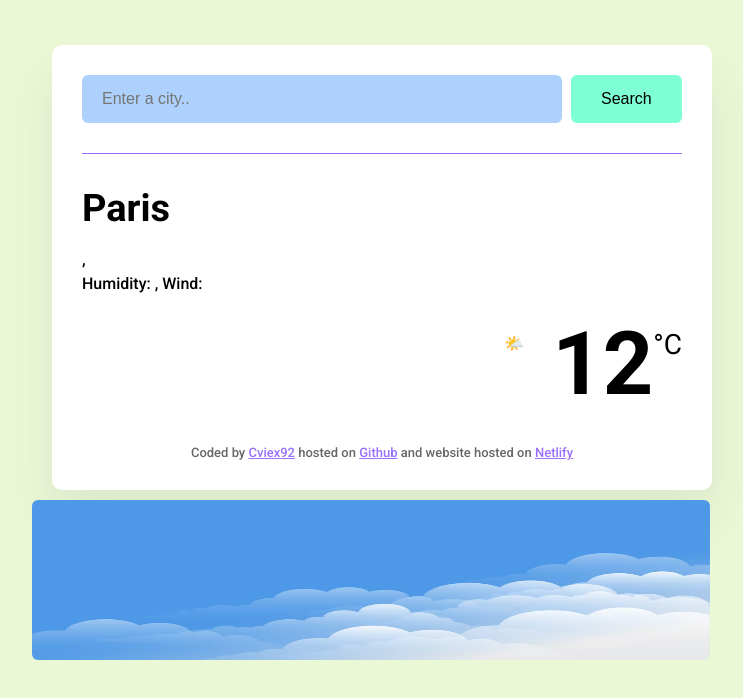
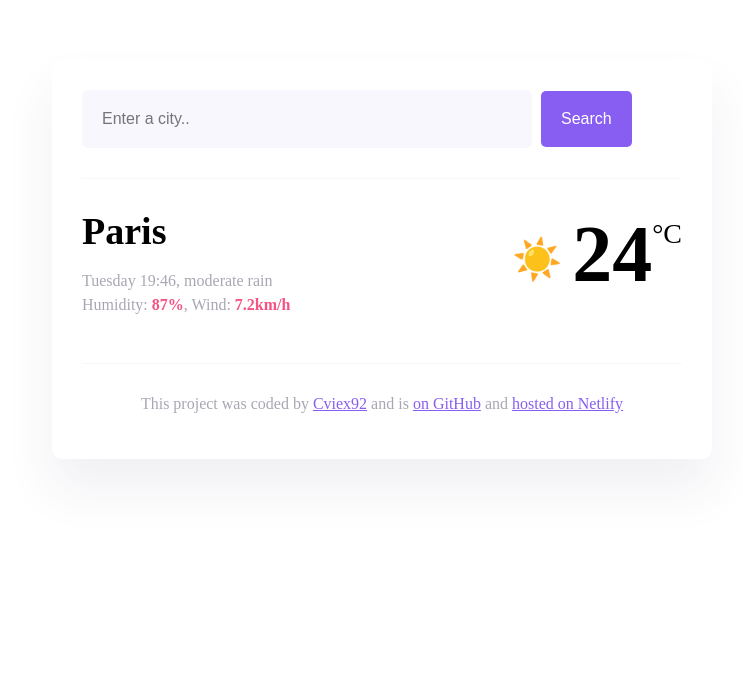
Before and after one commit to Cviex92/ElTiempo, a plain HTML site: page index.html in a window 1280 px wide. Shown: the whole page, without its empty margins (258-1001 px from the left). Drawn offline with nearby package versions, Linux system fonts and the light colour scheme; no server answers.

Commit message:
Fixing and rearranging

```diff
--- a/index.html
+++ b/index.html
@@ -7,55 +7,46 @@
   <link rel="preconnect" href="https://fonts.googleapis.com" />
   <link rel="preconnect" href="https://fonts.gstatic.com" crossorigin />
   <link
-    href="https://fonts.googleapis.com/css2?family=Roboto:ital,wght@0,100;0,300;0,400;0,500;0,700;0,900;1,100;1,300;1,400;1,500;1,700;1,900&display=swap"
+    href="https://fonts.googleapis.com/css2?family=Roboto:ital,wght@0,100;0,400;0,500;0,700;0,900;1,100;1,300;1,400;1,500;1,700;1,900&display=swap"
     rel="stylesheet" />
-  <script src="https://cdn.jsdelivr.net/npm/axios@1.6.7/dist/axios.min.js"></script>
+  <script src="https://cdn.jsdelivr.net/npm/axios@1.1.2/dist/axios.min.js"></script>
   <link rel="stylesheet" href="src/style.css" />
-  <img src="img/gorgeous-clouds-background-with-blue-sky-design_1017-25501.avif" id=halfCompositionLeft>
-  <title>Meteo App</title>
+  <title>My weather application</title>
 </head>
 
 <body>
   <div class="weather-app">
     <header>
-      <form class="search-form" id="search-form">
-        <input
-        type="search"
-        placeholder="Enter a city.."
-        required class="search-form-input"
-        id="search-form-input"
-        />
-        <input
-        type="submit"
-        value="Search"
-        class="search-form-button" />
+      <form id="search-form">
+        <input type="search" placeholder="Enter a city.." required class="search-input" id="search-input" />
+        <input type="submit" value="Search" class="search-button" />
       </form>
     </header>
     <main>
-      <div class="weather-app-data">
+      <div class="current-weather">
         <div>
-          <h1 class="weather-app-city" id="city">Paris</h1>
-          <p class="weather-app-details">
-           <span id="time"></span>, <span id="description"></span>
-            <br />
-            Humidity: <strong id="humidity"></strong>, Wind: <strong id="wind-speed"></strong>
+          <h1 class="current-city" id="current-city">Paris</h1>
+          <p class="current-details">
+            <span id="current-date"></span>, moderate rain <br />
+            Humidity: <strong>87%</strong>, Wind: <strong>7.2km/h</strong>
           </p>
         </div>
-        <div class="weather-app-temperature-container">
-          <div class="weatehr-app-unit">°C</div>
-          <div class="weather-app-temperature" id="temperature">12</div>
-          <div class="weather-app-icon">🌤️</div>
-
+        <div class="current-temperature">
+          <span class="current-temperature-icon">☀️</span><span class="current-temperature-value"
+            id="current-temperature">24</span><span class="current-temperature-unit">°C</span>
         </div>
       </div>
     </main>
-  <footer>
-    Coded by
-    <a href="https://www.shecodes.io/graduates/12427-cristina-viedmaexposito" target="_blank">Cviex92</a> hosted on
-    <a href="https://github.com/Cviex92" target="_blank">Github</a> and website hosted on
-    <a href="https://app.netlify.com/teams/cviex92/overview" target="_blank">Netlify</a>
+    <footer>
+      <p>
+        This project was coded by
+        <a href="https://www.shecodes.io/graduates/12427-cristina-viedmaexposito" target="_blank">Cviex92</a> and is
+        <a href="https://github.com/Cviex92" target="_blank"> on GitHub</a> and
+        <a href="https://app.netlify.com/teams/cviex92/overview" target="_blank">hosted on Netlify</a>
+      </p>
     </footer>
-    </div>
-    <script src="src/index.js" ></script>
-  </body>
+  </div>
+</body>
+<script src="src/index.js"></script>
+
 </html>
--- a/src/index.js
+++ b/src/index.js
@@ -1,72 +1,53 @@
-function refreshWeather(response){
-  let temperatureElement = document.querySelector("#temperature");
-  let temperature = response.data.temperature.current;
-  let cityElement = document.querySelector("#city");
-  let descriptionElement = document.querySelector("#description");
-  let humidityElement = document.querySelector("#humidity");
-  let windSpeedElement = document.querySelector("#wind-speed");
-  let timeElement = document.querySelector("#time");
-  let date= new Date (response.data.time * 1000);
-  let icon = document.querySelector("#icon");
-
-
-
-
-
-  cityElement.innerHTML= response.data.city;
-  descriptionElement.innerHTML = response.data.conditions. description;
-  humidityElement.innerHTML = `${response.data.temperature.humidity}%`;
-  windSpeedElement.innerHTML = `${response.data.wind.speed}km/h`;
-  temperatureElement.innerHTML = Math.round(temperature);
-  timeElement.innerHTML = formatDate(date);
-  icon.innerHTML = `<img src= "${response.data.condition.icon_url}" class ="weather-app-icon"/>`;
-
+function displayTemperature(response) {
+  let temperatureElement = document.querySelector("#current-temperature");
+  let temperature = Math.round(response.data.temperature.current);
+  let cityElement = document.querySelector("#current-city");
+  cityElement.innerHTML = response.data.city;
+  temperatureElement.innerHTML = temperature;
 }
 
-//console.log(response.data); to check where the variables are-> respone.data.comdition.description//
+function search(event) {
+  event.preventDefault();
+  let searchInputElement = document.querySelector("#search-input");
+  let city = searchInputElement.value;
 
+  let apiKey = "fbef01f4et1b02o0d25c27210a43ef3f";
+  let apiUrl = `https://api.shecodes.io/weather/v1/current?query=${city}&key=${apiKey}&units=metric`;
 
-function searchCity (city){
- //make api call and update the interface,receive the city and look for it, THE VALUE on the API
- //Separtion of concer: every function does only thing and do it right//
-let apiKey  = "fbef01f4et1b02o0d25c27210a43ef3f";
-let apiUrl = `https://api.shecodes.io/weather/v1/current?query=${city}&key=${apiKey}"&units=metric`;
-//console.log(apiUrl);//
-axios.get(apiUrl).then(refreshWeather);
+  axios.get(apiUrl).then(displayTemperature);
 }
 
-function formatDate(date){
-
+function formatDate(date) {
   let minutes = date.getMinutes();
   let hours = date.getHours();
-  let days = ["Sunday", "Monday", "Tuesday", "Wednesday", "Thursday", "Friday", "Saturday"];
+  let day = date.getDay();
 
-let day = days[date.getDay()];
+  if (minutes < 10) {
+    minutes = `0${minutes}`;
+  }
 
-if (minutes < 10){
-  minutes = `0 ${minutes}`;
+  if (hours < 10) {
+    hours = `0${hours}`;
+  }
+
+  let days = [
+    "Sunday",
+    "Monday",
+    "Tuesday",
+    "Wednesday",
+    "Thursday",
+    "Friday",
+    "Saturday"
+  ];
+
+  let formattedDay = days[day];
+  return `${formattedDay} ${hours}:${minutes}`;
 }
 
+let searchForm = document.querySelector("#search-form");
+searchForm.addEventListener("submit", search);
 
-return `${day}, ${hours}:${minutes}`;
-}
+let currentDateELement = document.querySelector("#current-date");
+let currentDate = new Date();
 
-
-
-function handleSearchSubmit(event){
-  //update the H1 with the searched city//
-  event.preventDefault();
-  let searchInput = document.querySelector("#search-form-input");
-  let cityElement= document.querySelector("#city");
-
-  searchCity(searchInput.value); //sending the info to the searchCity function//
-
-}
-
-let searchFormElement = document.querySelector("#search-form");
-searchFormElement.addEventListener("submit", handleSearchSubmit);
-
-
-
-searchCity("Jaen");
-//
+currentDateELement.innerHTML = formatDate(currentDate);
--- a/src/style.css
+++ b/src/style.css
@@ -1,106 +1,99 @@
-body{
-  background-color: #eaf8d5;
+ody {
+  background: #f9f7fe;
   font-family: "Roboto", sans-serif;
 }
-#halfCompositionLeft {
-  position: absolute;
-  top: 500px;
-  left: 290px;
-  width: 53%;
-  height: 20%;
+
+a {
+  color: #885df1;
+}
+
+.weather-app {
+  background: white;
+  max-width: 600px;
+  margin: 60px auto;
+  padding: 30px;
+  border-radius: 10px;
+  box-shadow: 0 30px 50px rgba(65, 50, 100, 0.08);
+}
+
+header {
+  border-bottom: 1px solid #f9f7fe;
+  padding-bottom: 30px;
+}
+
+.search-input {
+  background-color: #f9f7fe;
+  border: none;
+  color: rgba(39, 33, 66, 0.4);
+  font-size: 16px;
+  padding: 20px;
+  width: 75%;
   border-radius: 6px;
 }
 
-a{
-  color: #9870fc;
+.search-button {
+  margin-left: 5px;
+  font-size: 16px;
+  background-color: #885df1;
+  color: white;
+  border: none;
+  padding: 20px;
+  line-height: 1;
+  border-radius: 5px;
 }
 
-header{
-  border-bottom: 1px solid#9870fc;
-  padding: 0 0 30px 0;
+main {
+  padding: 30px 0;
 }
 
-.weather-app{
-  background: white;
-  max-width: 600px;
-  margin: 45px auto;
-  padding: 30px;
-  box-shadow: 0 30px 50px rgba(65, 50, 100, 0.08);
-  border-radius:10px;
-
+.current-temperature {
+  font-size: 48px;
 }
 
-.search-form-input{
-  background-color: #add1fc;
-  border: none;
-  border-radius: 6px;
-  width: 80%;
-  padding: 15px 20px;
-  font-size: 16px;
-}
-
-.search-form-button{
-  background-color: aquamarine;
-  padding: 15px 30px;
-  margin-left: 5px;
-  border: none;
-  font-size: 16px;
-  border-radius: 6px;
-  color: black;
-}
-main{
-  padding: 30px 0;
-}
-.weather-app-city {
- margin: 0;
- font-size: 38px;
- line-height: 48px;
-}
-
-.weather-app-details{
-  font-size: 16px;
-  line-height: 24px;
-  font-weight: 500;
-}
-
-.weather-app-details strong {
-color: #9870fc;
-}
-
-.weather-app-temperature-container{
-  display: flex;
-  flex-direction: row-reverse;
-
-}
-.weather-app-icon {
- width: 48px;
- height: 48px;
-  margin-top: 22px;
-  margin-left: 10px;
-}
-
-
-.weather-app-temperature{
-  font-size: 88px;
-  font-weight: bold;
-}
-
-.weatehr-app-unit{
-  margin-top: 16px;
-  font-size: 28px;
-}
-
-
-
-weather-app-data{
+.current-weather {
   display: flex;
   justify-content: space-between;
 }
 
+.current-city {
+  font-size: 38px;
+  font-weight: 900;
+  margin: 0;
+}
+
+.current-details {
+  color: rgba(39, 33, 66, 0.4);
+  font-size: 16px;
+  font-weight: 400;
+  line-height: 24px;
+}
+
+.current-details strong {
+  color: #f65282;
+}
+
+.current-temperature-icon {
+  position: relative;
+  top: -8px;
+  font-size: 40px;
+  margin-right: 10px;
+}
+
+.current-temperature-value {
+  font-size: 80px;
+  font-weight: bold;
+}
+
+.current-temperature-unit {
+  font-size: 28px;
+  position: relative;
+  top: -38px;
+}
+
 footer {
+  border-top: 1px solid #f9f7fe;
   text-align: center;
-  font-size: 13px;
-  color: rgba(0,0,0,0.6);
-  padding: 30px,0 0 0;
-  font-weight: 500;
+  padding-top: 15px;
+
+  color: rgba(39, 33, 66, 0.4);
 }
```
